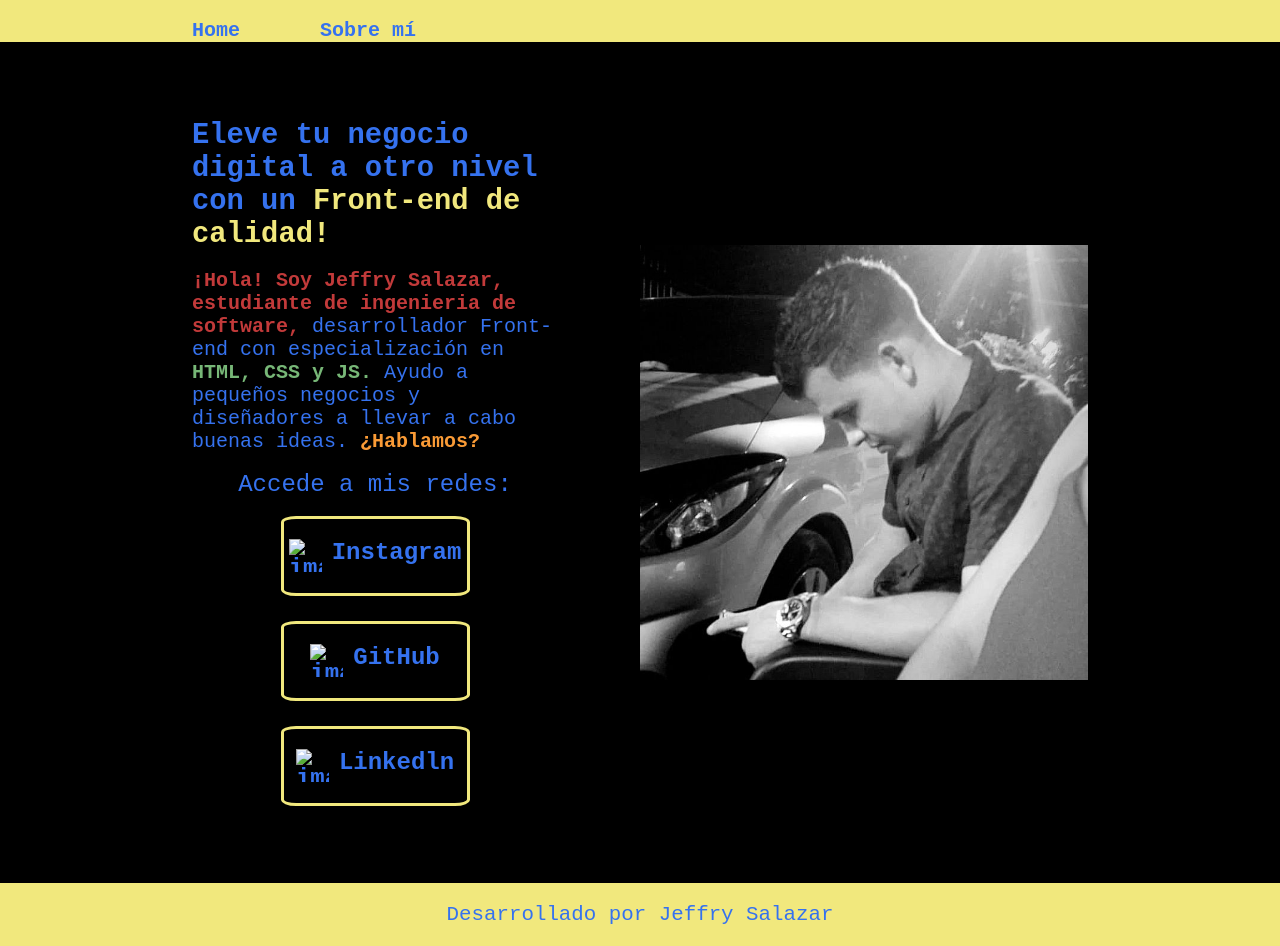
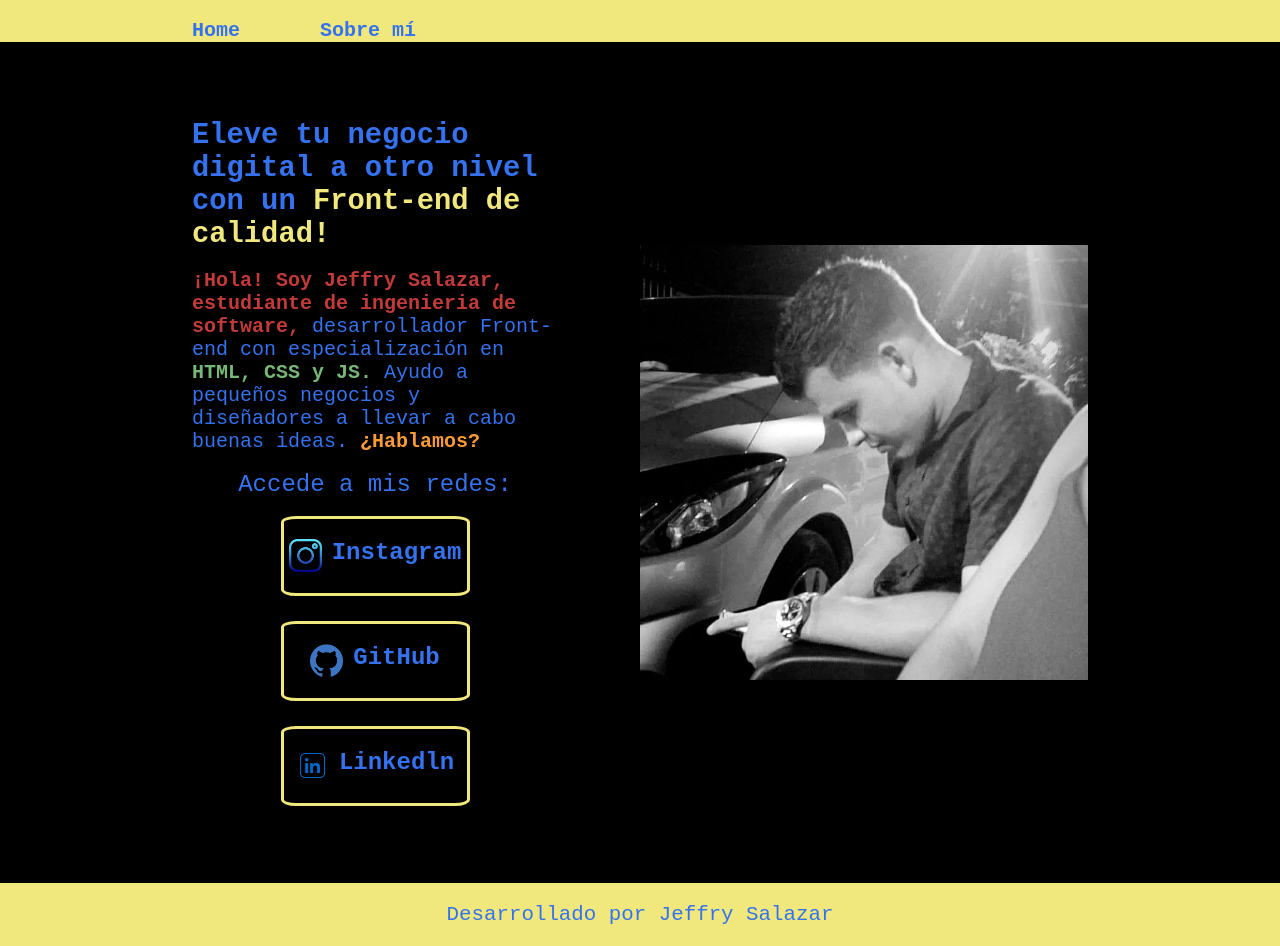
Before and after one commit to Jeff-23/Mi-portafolio, a plain HTML site: page index.html in a window 1280 px wide. Drawn offline with Linux system fonts and the light colour scheme; files whose address does not match are found by name.

Commit message:
Mi-Primer-portafolio

```diff
--- a/index.html
+++ b/index.html
@@ -31,11 +31,11 @@
             <br>
             <div class="botones">
                 <a class="botones__red__social" href="https://www.instagram.com/jeffrysalazar23/" target="_blank">
-                    <img class="img__redes__tamaño" src="img/instagram imagen.png" alt="imagen de instagram">Instagram</a>
+                    <img class="img__redes__tamaño" src="img/instagram.png" alt="imagen de instagram">Instagram</a>
                 <a class="botones__red__social" href="https://github.com/JeffrySalazar23" target="_blank">
-                    <img class="img__redes__tamaño" src="img/github azul.png" alt="imagen de github"> GitHub</a>
+                    <img class="img__redes__tamaño" src="img/github.png" alt="imagen de github"> GitHub</a>
                 <a class="botones__red__social" href="https://www.linkedin.com/in/jeffry-salazar/" target="_blank">
-                    <img class="img__redes__tamaño" src="img/Linkedln imagen.webp" alt="imagen de linkedin">Linkedln</a>
+                    <img class="img__redes__tamaño" src="img/linkedln.webp" alt="imagen de linkedin">Linkedln</a>
             </div>
         </section>
             <img class="imagen__presentacion" src="img/Perfil.jpg" alt="imagen de prueba">
```
Also changed, not shown: img/Perfil.jpg (added), img/github.png (added), img/instagram.png (added), img/linkedln.webp (added).
